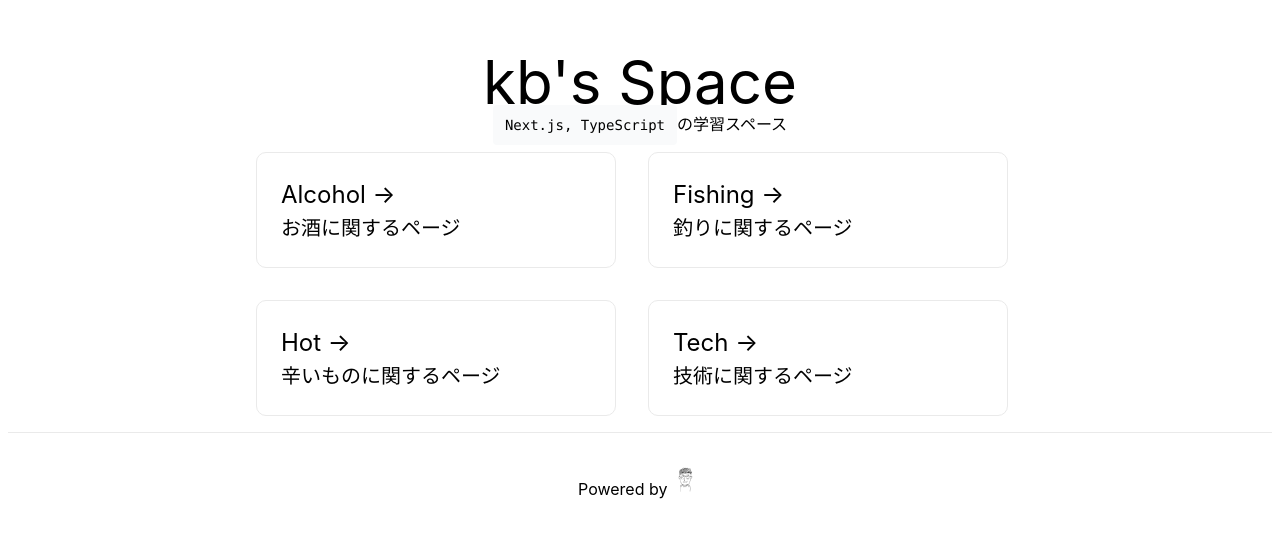
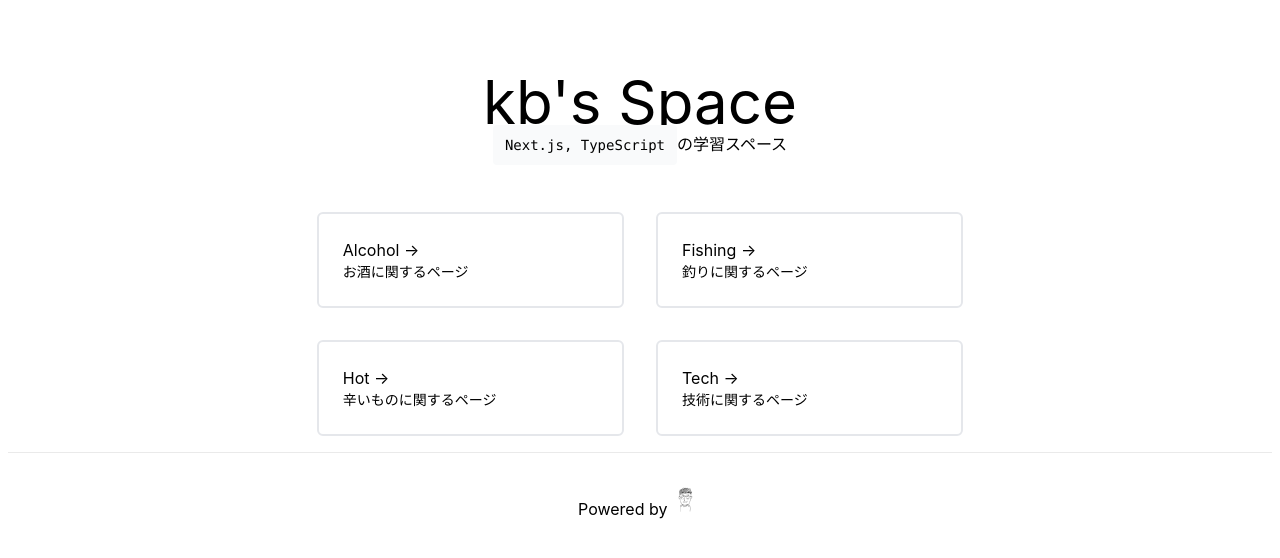
Before and after one commit to kettle-tomorrow/kb_next_app, a Next.js app: page / in a window 1280 px wide. Shown: the part 108-666 px from the top of the page. Built offline with nearby package versions, Linux system fonts and the light colour scheme.

Commit message:
feat: card componentを切り出し

```diff
--- /dev/null
+++ b/components/Card.tsx
@@ -0,0 +1,14 @@
+import Link from 'next/link'
+import styles from '../styles/Home.module.css'
+
+const Card = (props) => {
+  return (
+    <Link href={props.path}>
+      <a className='m-4 p-6 text-left border-solid border-2 rounded-md w-2/5 text-current hover:text-blue-500 hover:border-blue-500 focus:text-blue-500 focus:border-blue-500 active:text-blue-500 active:border-blue-500' >
+        <h2 className='text-base'>{props.title} &rarr;</h2>
+        <p className='text-sm'>{props.description}</p>
+      </a>
+    </Link>
+  )
+}
+export default Card
--- /dev/null
+++ b/components/Cards.tsx
@@ -0,0 +1,29 @@
+import Card from "./Card"
+
+const Cards = () => {
+  return (
+    <div className='flex flex-wrap max-w-screen-md justify-center'>
+      <Card
+        path='/alcohols'
+        title='Alcohol'
+        description='お酒に関するページ'
+      />
+      <Card
+        path='/fishings'
+        title='Fishing'
+        description='釣りに関するページ'
+      />
+      <Card
+        path='/hots'
+        title='Hot'
+        description='辛いものに関するページ'
+      />
+      <Card
+        path='/teches'
+        title='Tech'
+        description='技術に関するページ'
+      />
+    </div>
+  )
+}
+export default Cards
--- a/components/MainHeader.tsx
+++ b/components/MainHeader.tsx
@@ -3,10 +3,10 @@
 
 const MainHeader = (props) => {
   return (
-    <>
+    <div className='m-10'>
       <Title title={props.title} />
       <Description />
-    </>
+    </div>
   )
 }
 
--- a/pages/index.tsx
+++ b/pages/index.tsx
@@ -1,43 +1,13 @@
-import Link from 'next/link'
 import Layout from '../components/Layout'
 import MainHeader from '../components/MainHeader'
-import styles from '../styles/Home.module.css'
+import Cards from '../components/Cards'
 
 const Home = () => {
   return (
     <Layout>
       <main>
         <MainHeader title="kb's Space"/>
-
-        <div className={styles.grid}>
-          <Link href='/alcohols'>
-            <a className={styles.card} >
-              <h2>Alcohol &rarr;</h2>
-              <p>お酒に関するページ</p>
-            </a>
-          </Link>
-
-          <Link href="/fishings">
-            <a className={styles.card}>
-              <h2>Fishing &rarr;</h2>
-              <p>釣りに関するページ</p>
-            </a>
-          </Link>
-
-          <Link href='/hots'>
-            <a className={styles.card}>
-              <h2>Hot &rarr;</h2>
-              <p>辛いものに関するページ</p>
-            </a>
-          </Link>
-
-          <Link href='/teches'>
-            <a className={styles.card}>
-              <h2>Tech &rarr;</h2>
-              <p>技術に関するページ</p>
-            </a>
-          </Link>
-        </div>
+        <Cards />
       </main>
     </Layout>
   )
--- a/styles/Home.module.css
+++ /dev/null
@@ -1,37 +0,0 @@
-.grid {
-  display: flex;
-  flex-wrap: wrap;
-  max-width: 800px;
-}
-
-.card {
-  margin: 1rem;
-  padding: 1.5rem;
-  text-align: left;
-  color: inherit;
-  border: 1px solid #eaeaea;
-  border-radius: 10px;
-  width: 45%;
-}
-
-.card:hover,
-.card:focus,
-.card:active {
-  color: #0070f3;
-  border-color: #0070f3;
-}
-
-.card h2 {
-  font-size: 1.5rem;
-}
-
-.card p {
-  font-size: 1.25rem;
-}
-
-@media (max-width: 600px) {
-  .grid {
-    width: 100%;
-    flex-direction: column;
-  }
-}
```
